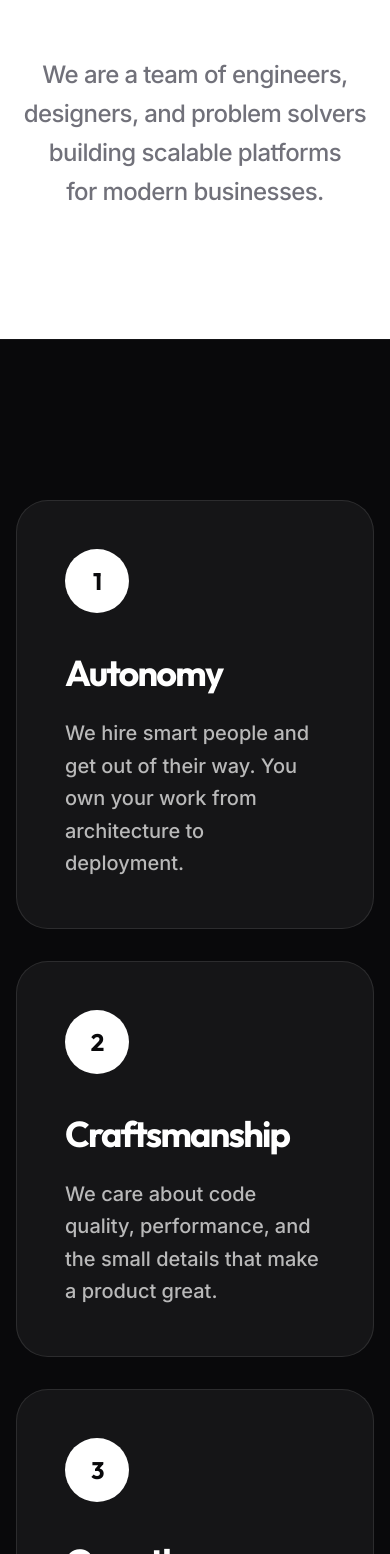
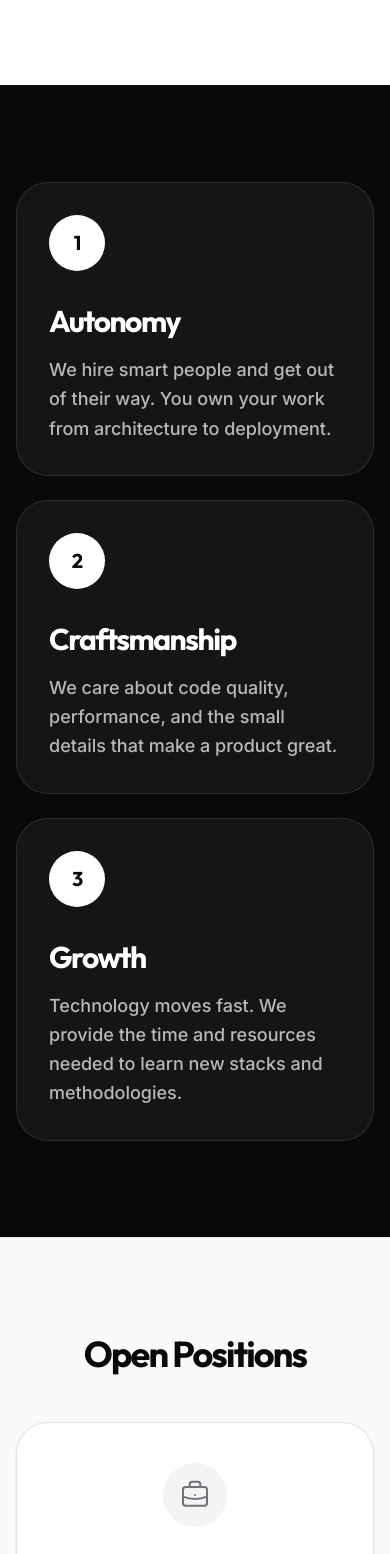
Before and after one commit to townsfattakapp/Evolw, a React (Vite) app: page /careers in a window 390 px wide. Shown: the part 446-2000 px from the top of the page. Built offline with nearby package versions, Linux system fonts and the light colour scheme; what @react-pdf/renderer would draw is missing.

Commit message:
style: enhance mobile responsiveness on careers page

```diff
--- a/src/pages/careers.tsx
+++ b/src/pages/careers.tsx
@@ -13,7 +13,7 @@ export function Careers() {
       <SEO title="Careers | EVOLW" description="Join our engineering team and build technology that matters." />
 
       {/* Hyper-Minimalist Hero */}
-      <section className="pt-48 pb-32 md:pt-72 md:pb-48 bg-white dark:bg-evolw-black overflow-hidden">
+      <section className="pt-32 pb-24 md:pt-72 md:pb-48 bg-white dark:bg-evolw-black overflow-hidden">
         <Container>
           <motion.div
             className="max-w-5xl text-center mx-auto"
@@ -21,10 +21,10 @@ export function Careers() {
             animate="whileInView"
             variants={staggerContainer}
           >
-            <motion.h1 variants={fadeInUp} className="text-6xl md:text-8xl lg:text-[7.5rem] font-bold tracking-tighter mb-12 text-evolw-black dark:text-white leading-[1.05]">
+            <motion.h1 variants={fadeInUp} className="text-5xl sm:text-6xl md:text-8xl lg:text-[7.5rem] font-bold tracking-tighter mb-8 md:mb-12 text-evolw-black dark:text-white leading-[1.1] md:leading-[1.05]">
               Build technology that matters.
             </motion.h1>
-            <motion.p variants={fadeInUp} className="text-2xl md:text-3xl text-evolw-gray-500 dark:text-evolw-gray-400 font-medium tracking-tight max-w-3xl mx-auto leading-relaxed text-balance">
+            <motion.p variants={fadeInUp} className="text-xl sm:text-2xl md:text-3xl text-evolw-gray-500 dark:text-evolw-gray-400 font-medium tracking-tight max-w-3xl mx-auto leading-relaxed text-balance">
               We are a team of engineers, designers, and problem solvers building scalable platforms for modern businesses.
             </motion.p>
           </motion.div>
@@ -32,40 +32,40 @@ export function Careers() {
       </section>
 
       {/* Culture Bento Grid */}
-      <Section className="bg-evolw-black text-white py-40 border-t border-white/5">
+      <Section className="bg-evolw-black text-white py-24 md:py-40 border-t border-white/5">
         <Container>
           <motion.div
             initial="initial"
             whileInView="whileInView"
             variants={staggerContainer}
-            className="grid grid-cols-1 md:grid-cols-3 gap-8"
+            className="grid grid-cols-1 md:grid-cols-3 gap-6 md:gap-8"
           >
-            <motion.div variants={fadeInUp} className="p-12 md:p-14 rounded-[2rem] bg-white/5 border border-white/10 hover:border-white/20 hover:bg-white/10 transition-all duration-500 group">
-              <div className="w-16 h-16 rounded-full bg-white text-evolw-black flex items-center justify-center mb-10 transition-transform duration-500 group-hover:scale-110">
-                <span className="font-display font-bold text-2xl tracking-tighter">1</span>
+            <motion.div variants={fadeInUp} className="p-8 md:p-14 rounded-[2rem] bg-white/5 border border-white/10 hover:border-white/20 hover:bg-white/10 transition-all duration-500 group">
+              <div className="w-14 h-14 md:w-16 md:h-16 rounded-full bg-white text-evolw-black flex items-center justify-center mb-8 md:mb-10 transition-transform duration-500 group-hover:scale-110">
+                <span className="font-display font-bold text-xl md:text-2xl tracking-tighter">1</span>
               </div>
-              <h3 className="text-4xl font-bold mb-6 tracking-tighter">Autonomy</h3>
-              <p className="text-xl text-white/70 font-medium leading-relaxed">
+              <h3 className="text-3xl md:text-4xl font-bold mb-4 md:mb-6 tracking-tighter">Autonomy</h3>
+              <p className="text-lg md:text-xl text-white/70 font-medium leading-relaxed">
                 We hire smart people and get out of their way. You own your work from architecture to deployment.
               </p>
             </motion.div>
 
-            <motion.div variants={fadeInUp} className="p-12 md:p-14 rounded-[2rem] bg-white/5 border border-white/10 hover:border-white/20 hover:bg-white/10 transition-all duration-500 group">
-              <div className="w-16 h-16 rounded-full bg-white text-evolw-black flex items-center justify-center mb-10 transition-transform duration-500 group-hover:scale-110">
-                <span className="font-display font-bold text-2xl tracking-tighter">2</span>
+            <motion.div variants={fadeInUp} className="p-8 md:p-14 rounded-[2rem] bg-white/5 border border-white/10 hover:border-white/20 hover:bg-white/10 transition-all duration-500 group">
+              <div className="w-14 h-14 md:w-16 md:h-16 rounded-full bg-white text-evolw-black flex items-center justify-center mb-8 md:mb-10 transition-transform duration-500 group-hover:scale-110">
+                <span className="font-display font-bold text-xl md:text-2xl tracking-tighter">2</span>
               </div>
-              <h3 className="text-4xl font-bold mb-6 tracking-tighter">Craftsmanship</h3>
-              <p className="text-xl text-white/70 font-medium leading-relaxed">
+              <h3 className="text-3xl md:text-4xl font-bold mb-4 md:mb-6 tracking-tighter">Craftsmanship</h3>
+              <p className="text-lg md:text-xl text-white/70 font-medium leading-relaxed">
                 We care about code quality, performance, and the small details that make a product great.
               </p>
             </motion.div>
 
-            <motion.div variants={fadeInUp} className="p-12 md:p-14 rounded-[2rem] bg-white/5 border border-white/10 hover:border-white/20 hover:bg-white/10 transition-all duration-500 group">
-              <div className="w-16 h-16 rounded-full bg-white text-evolw-black flex items-center justify-center mb-10 transition-transform duration-500 group-hover:scale-110">
-                <span className="font-display font-bold text-2xl tracking-tighter">3</span>
+            <motion.div variants={fadeInUp} className="p-8 md:p-14 rounded-[2rem] bg-white/5 border border-white/10 hover:border-white/20 hover:bg-white/10 transition-all duration-500 group">
+              <div className="w-14 h-14 md:w-16 md:h-16 rounded-full bg-white text-evolw-black flex items-center justify-center mb-8 md:mb-10 transition-transform duration-500 group-hover:scale-110">
+                <span className="font-display font-bold text-xl md:text-2xl tracking-tighter">3</span>
               </div>
-              <h3 className="text-4xl font-bold mb-6 tracking-tighter">Growth</h3>
-              <p className="text-xl text-white/70 font-medium leading-relaxed">
+              <h3 className="text-3xl md:text-4xl font-bold mb-4 md:mb-6 tracking-tighter">Growth</h3>
+              <p className="text-lg md:text-xl text-white/70 font-medium leading-relaxed">
                 Technology moves fast. We provide the time and resources needed to learn new stacks and methodologies.
               </p>
             </motion.div>
@@ -74,7 +74,7 @@ export function Careers() {
       </Section>
 
       {/* Open Positions */}
-      <Section className="bg-evolw-gray-50 dark:bg-evolw-gray-900 py-40 border-t border-evolw-gray-200 dark:border-white/5">
+      <Section className="bg-evolw-gray-50 dark:bg-evolw-gray-900 py-24 md:py-40 border-t border-evolw-gray-200 dark:border-white/5">
         <Container>
           <motion.div
             className="max-w-4xl mx-auto"
@@ -82,7 +82,7 @@ export function Careers() {
             whileInView="whileInView"
             variants={staggerContainer}
           >
-            <motion.h2 variants={fadeInUp} className="text-5xl md:text-7xl font-bold mb-20 text-center tracking-tighter text-evolw-black dark:text-white">Open Positions</motion.h2>
+            <motion.h2 variants={fadeInUp} className="text-4xl sm:text-5xl md:text-7xl font-bold mb-12 md:mb-20 text-center tracking-tighter text-evolw-black dark:text-white">Open Positions</motion.h2>
             <motion.div variants={fadeInUp}>
               <JobsList />
             </motion.div>
@@ -99,19 +99,19 @@ function JobsList() {
 
   if (jobs.length === 0) {
     return (
-      <div className="bg-white dark:bg-evolw-black rounded-[2.5rem] p-16 md:p-24 text-center border border-evolw-gray-200 dark:border-white/5 shadow-sm">
-        <div className="w-20 h-20 rounded-full bg-evolw-gray-100 dark:bg-white/5 mx-auto mb-10 flex items-center justify-center">
-          <svg className="w-10 h-10 text-evolw-gray-500 dark:text-evolw-gray-400" fill="none" viewBox="0 0 24 24" stroke="currentColor">
+      <div className="bg-white dark:bg-evolw-black rounded-[2rem] md:rounded-[2.5rem] p-10 md:p-24 text-center border border-evolw-gray-200 dark:border-white/5 shadow-sm">
+        <div className="w-16 h-16 md:w-20 md:h-20 rounded-full bg-evolw-gray-100 dark:bg-white/5 mx-auto mb-8 md:mb-10 flex items-center justify-center">
+          <svg className="w-8 h-8 md:w-10 md:h-10 text-evolw-gray-500 dark:text-evolw-gray-400" fill="none" viewBox="0 0 24 24" stroke="currentColor">
             <path strokeLinecap="round" strokeLinejoin="round" strokeWidth={1.5} d="M21 13.255A23.931 23.931 0 0112 15c-3.183 0-6.22-.62-9-1.745M16 6V4a2 2 0 00-2-2h-4a2 2 0 00-2 2v2m4 6h.01M5 20h14a2 2 0 002-2V8a2 2 0 00-2-2H5a2 2 0 00-2 2v10a2 2 0 002 2z" />
           </svg>
         </div>
-        <p className="text-4xl text-evolw-black dark:text-white font-bold mb-6 tracking-tighter">
+        <p className="text-2xl sm:text-3xl md:text-4xl text-evolw-black dark:text-white font-bold mb-4 md:mb-6 tracking-tighter">
           We don't have an open role right now.
         </p>
-        <p className="text-xl text-evolw-gray-500 dark:text-evolw-gray-400 font-medium mb-12 max-w-lg mx-auto leading-relaxed text-balance">
+        <p className="text-lg md:text-xl text-evolw-gray-500 dark:text-evolw-gray-400 font-medium mb-10 md:mb-12 max-w-lg mx-auto leading-relaxed text-balance">
           If you're an engineer, designer, or product manager who aligns with our principles, we'd still love to hear from you.
         </p>
-        <Button asChild size="lg" className="h-16 px-12 text-lg rounded-full">
+        <Button asChild size="lg" className="h-14 md:h-16 px-8 md:px-12 text-base md:text-lg rounded-full w-full sm:w-auto">
           <Link to="/contact">Introduce Yourself</Link>
         </Button>
       </div>
@@ -119,29 +119,29 @@ function JobsList() {
   }
 
   return (
-    <div className="space-y-6">
+    <div className="space-y-4 md:space-y-6">
       {jobs.map((job: any) => (
-        <div key={job.id} className="bg-white dark:bg-evolw-black rounded-[2.5rem] border border-evolw-gray-200 dark:border-white/5 p-10 md:p-14 hover:shadow-xl hover:border-evolw-gray-300 dark:hover:border-white/10 transition-all duration-500 group">
-          <div className="flex flex-col md:flex-row md:items-start justify-between gap-10">
+        <div key={job.id} className="bg-white dark:bg-evolw-black rounded-[2rem] md:rounded-[2.5rem] border border-evolw-gray-200 dark:border-white/5 p-8 md:p-14 hover:shadow-xl hover:border-evolw-gray-300 dark:hover:border-white/10 transition-all duration-500 group">
+          <div className="flex flex-col md:flex-row md:items-start justify-between gap-8 md:gap-10">
             <div className="flex-1">
-              <div className="flex items-center space-x-4 mb-8">
-                <span className="px-4 py-1.5 bg-evolw-accent/10 text-evolw-accent-dark dark:text-evolw-accent rounded-full text-xs font-bold tracking-[0.2em] uppercase">
+              <div className="flex flex-wrap items-center gap-3 mb-6 md:mb-8">
+                <span className="px-4 py-1.5 bg-evolw-accent/10 text-evolw-accent-dark dark:text-evolw-accent rounded-full text-[10px] md:text-xs font-bold tracking-[0.2em] uppercase">
                   {job.department}
                 </span>
-                <span className="text-sm font-bold tracking-wider text-evolw-gray-500 dark:text-evolw-gray-400 uppercase">
+                <span className="text-xs md:text-sm font-bold tracking-wider text-evolw-gray-500 dark:text-evolw-gray-400 uppercase">
                   {job.location} • {job.type}
                 </span>
               </div>
-              <h3 className="text-4xl font-bold mb-6 tracking-tighter text-evolw-black dark:text-white group-hover:text-evolw-accent transition-colors">{job.title}</h3>
-              <p className="text-xl font-medium text-evolw-gray-500 dark:text-evolw-gray-400 leading-relaxed max-w-2xl">
+              <h3 className="text-3xl md:text-4xl font-bold mb-4 md:mb-6 tracking-tighter text-evolw-black dark:text-white group-hover:text-evolw-accent transition-colors">{job.title}</h3>
+              <p className="text-lg md:text-xl font-medium text-evolw-gray-500 dark:text-evolw-gray-400 leading-relaxed max-w-2xl">
                 {job.description}
               </p>
             </div>
-            <div className="shrink-0 mt-6 md:mt-0 flex flex-col sm:flex-row gap-4">
-              <Button asChild size="lg" variant="outline" className="h-14 px-8 rounded-full border-evolw-gray-200 dark:border-white/10 hover:bg-evolw-gray-50 dark:hover:bg-white/5 bg-transparent">
+            <div className="shrink-0 mt-4 md:mt-0 flex flex-col sm:flex-row gap-3 md:gap-4 w-full md:w-auto">
+              <Button asChild size="lg" variant="outline" className="h-12 md:h-14 px-8 rounded-full border-evolw-gray-200 dark:border-white/10 hover:bg-evolw-gray-50 dark:hover:bg-white/5 bg-transparent w-full sm:w-auto">
                 <Link to={`/careers/${job.id}`}>View Details</Link>
               </Button>
-              <Button asChild size="lg" className="h-14 px-8 rounded-full">
+              <Button asChild size="lg" className="h-12 md:h-14 px-8 rounded-full w-full sm:w-auto">
                 <Link to={`/careers/${job.id}#apply`}>Apply Now</Link>
               </Button>
             </div>
```
